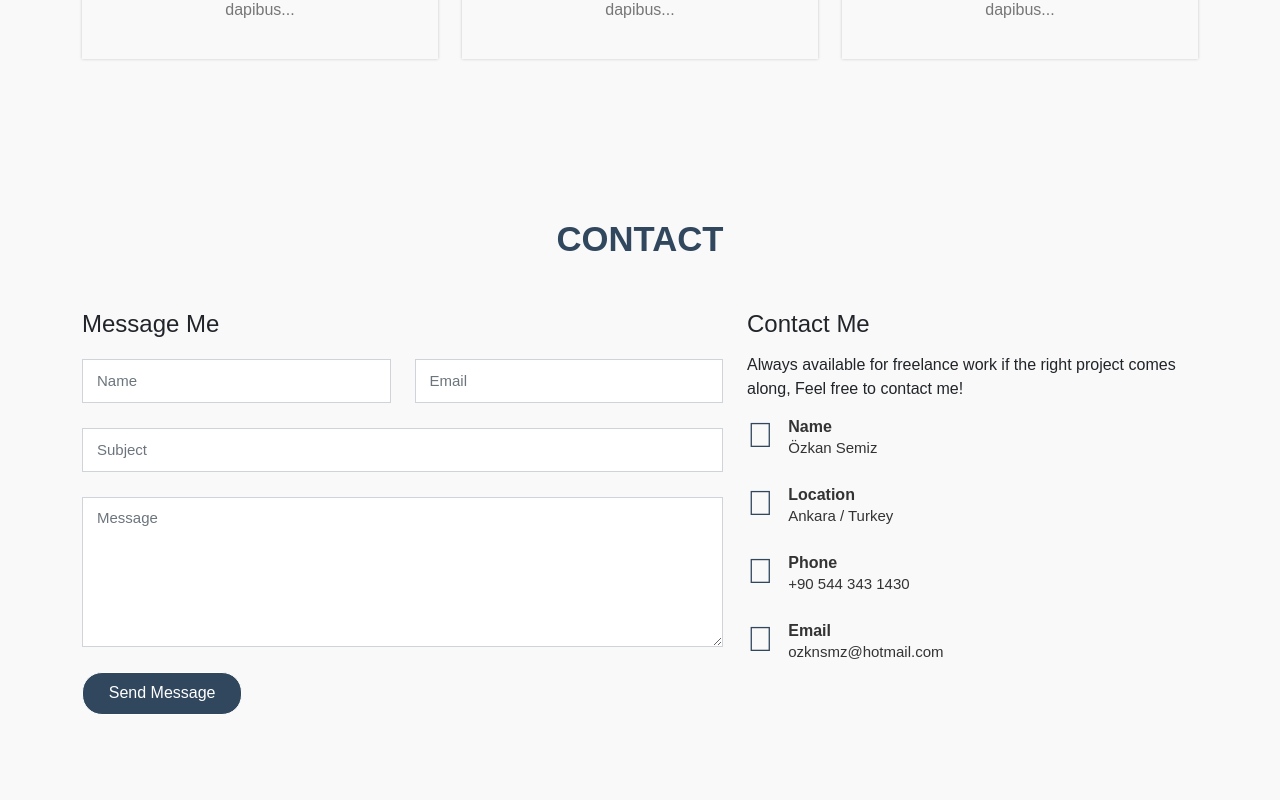
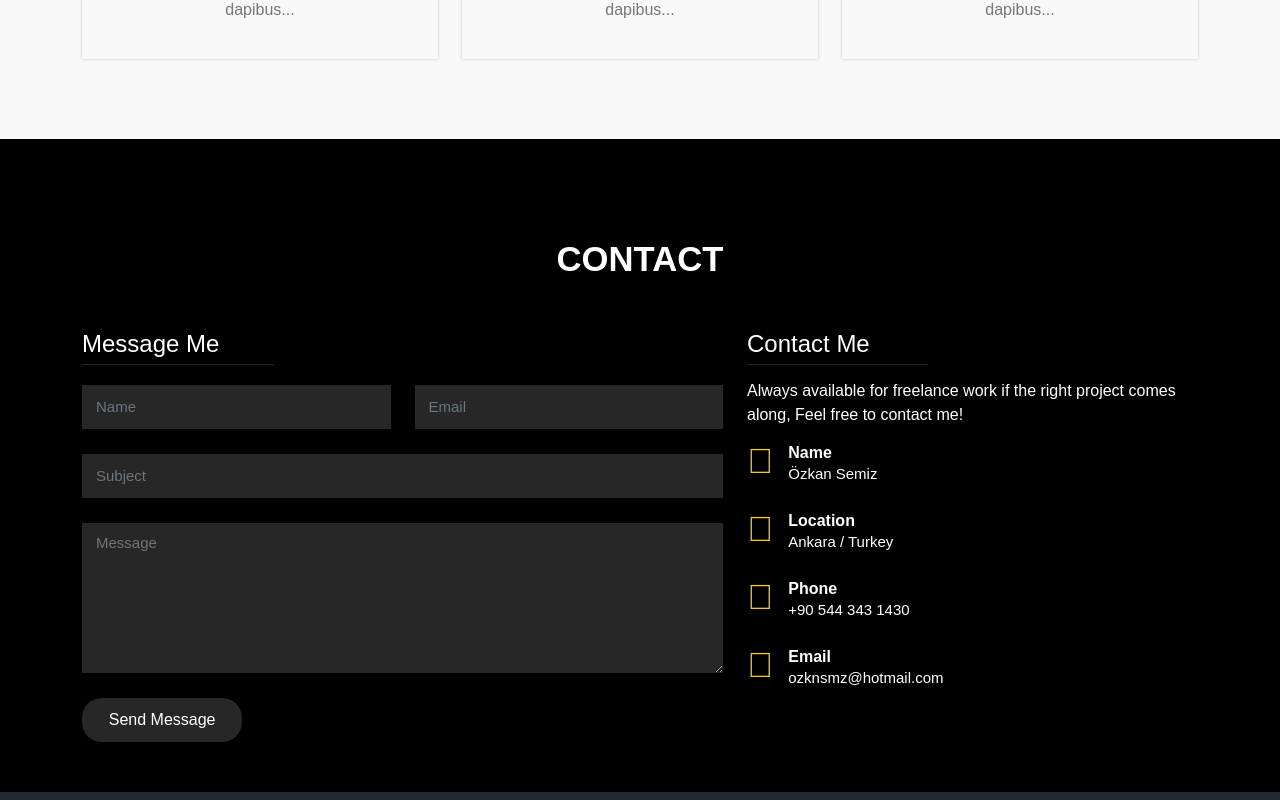
Before and after one commit to ozknsmz/Personal-Website, a React (Create React App) app: page / in a window 1280 px wide. Shown: the part 4320-5120 px from the top of the page. Built offline with nearby package versions, Linux system fonts and the light colour scheme.

Commit message:
Contact page fixed

```diff
--- a/src/Components/Contact/Contact.jsx
+++ b/src/Components/Contact/Contact.jsx
@@ -1,11 +1,9 @@
-import './contact.scss'
+import "./contact.scss";
 
 export default function Contact() {
   return (
     <div className="Contact" id="contact">
-            <h3 className="education-title">
-                CONTACT
-            </h3>
+      <h3 className="education-title">CONTACT</h3>
       <div className="container">
         <div className="row">
           <div className="col-12">
@@ -18,19 +16,47 @@ export default function Contact() {
                       <h4 className="content-title">Message Me</h4>
                       <div className="row">
                         <div className="col-12 col-md-6 form-group">
-                                                    <input className="form-control" type="text" name="Name" id="contact-name" placeholder="Name" required />
+                          <input
+                            className="form-control"
+                            type="text"
+                            name="Name"
+                            id="contact-name"
+                            placeholder="Name"
+                            required
+                          />
                         </div>
                         <div className="col-12 col-md-6 form-group">
-                                                    <input className="form-control" type="text" name="Email" id="contact-email" placeholder="Email" required />
+                          <input
+                            className="form-control"
+                            type="text"
+                            name="Email"
+                            id="contact-email"
+                            placeholder="Email"
+                            required
+                          />
                         </div>
                         <div className="col-12 form-group">
-                                                    <input className="form-control" type="text" name="Subject" id="contact-subject" placeholder="Subject" required />
+                          <input
+                            className="form-control"
+                            type="text"
+                            name="Subject"
+                            id="contact-subject"
+                            placeholder="Subject"
+                            required
+                          />
                         </div>
                         <div className="col-12 form-group">
-                                                    <textarea class="form-control" id="contact-message" name="Message" placeholder="Message" ></textarea>
+                          <textarea
+                            class="form-control"
+                            id="contact-message"
+                            name="Message"
+                            placeholder="Message"
+                          ></textarea>
                         </div>
                         <div className="col-12 form-submit">
-                                                    <button type="button" class="btn btn-primary">Send Message</button>
+                          <button type="button">
+                            <span>Send Message</span>
+                          </button>
                         </div>
                       </div>
                     </form>
@@ -39,37 +65,52 @@ export default function Contact() {
                   <div className="col-12 col-lg-5">
                     <div className="contact-info">
                       <h4 className="content-title">Contact Me</h4>
-                                            <p class="info-description">Always available for freelance work if the right project comes along, Feel free to contact me!</p>
+                      <p class="info-description">
+                        Always available for freelance work if the right project
+                        comes along, Feel free to contact me!
+                      </p>
                       <ul>
                         <li>
-                                                    <span><i class="fa fa-map-marker"><br /></i></span>
+                          <span>
+                            <i class="fa fa-map-marker">
+                              <br />
+                            </i>
+                          </span>
                           <div className="info-details">
                             <h6 className="info-type">Name</h6>
                             <span class="info-value">Özkan Semiz</span>
                           </div>
                         </li>
                         <li>
-                                                    <span><i class="fa fa-calendar"><br /></i></span>
+                          <span>
+                            <i class="fa fa-calendar">
+                              <br />
+                            </i>
+                          </span>
                           <div className="info-details">
                             <h6 className="info-type">Location</h6>
                             <span class="info-value">Ankara / Turkey</span>
                           </div>
                         </li>
                         <li>
-                                                    <span><i class="fa fa-phone"></i></span>
+                          <span>
+                            <i class="fa fa-phone"></i>
+                          </span>
                           <div className="info-details">
                             <h6 className="info-type">Phone</h6>
                             <span class="info-value">+90 544 343 1430</span>
                           </div>
-
                         </li>
                         <li>
-                                                    <span><i class="fa fa-envelope"></i></span>
+                          <span>
+                            <i class="fa fa-envelope"></i>
+                          </span>
                           <div className="info-details">
                             <h6 className="info-type">Email</h6>
-                                                        <a href="mailto:ozknsmz@hotmail.com">ozknsmz@hotmail.com</a>
+                            <a href="mailto:ozknsmz@hotmail.com">
+                              ozknsmz@hotmail.com
+                            </a>
                           </div>
-
                         </li>
                       </ul>
                     </div>
@@ -81,5 +122,5 @@ export default function Contact() {
         </div>
       </div>
     </div>
-    )
+  );
 }
--- a/src/Components/Contact/contact.scss
+++ b/src/Components/Contact/contact.scss
@@ -1,89 +1,114 @@
-.Contact{
-    background-color: #f9f9f9;
-    padding-top: 80px;
-    padding-bottom: 120px;
-    .education-title{
+.Contact {
+    background-color: #000000;
+    padding-top: 100px;
+    padding-bottom: 50px;
+
+    .education-title {
       text-align: center;
       margin-bottom: 50px;
-        color: #30475E;
+      color: #fff;
       font-size: 26pt;
       font-weight: 700;
     }
-.container{
-    .contact-form{
-    @media screen and (max-width:991px){
+    .container {
+      .contact-form {
+        @media screen and (max-width: 991px) {
           padding-bottom: 20px;
         }
-        .content-title{
+        .content-title {
+          width: 30%;
+          border-bottom: solid 1px #272727;
+          padding-bottom: 5px;
           margin-bottom: 20px;
+          color: #fff;
         }
-        .form-group{
+        .form-group {
           margin-bottom: 25px;
-            .form-control{
+          .form-control {
+            border: none;
             border-radius: 0;
             font-size: 15px;
             height: 44px;
             padding: 9px 14px;
             color: #777;
+            background-color: #272727;
+            &:active {
+              border: none;
             }
-            #contact-message{
+          }
+          #contact-message {
             height: 150px;
           }
         }
       }
 
-    .form-submit{
-        button{
-            background-color: #30475E;
+      .form-submit {
+        button {
+          background-color: #272727;
           width: 25%;
           border-radius: 20px;
-            line-height: 1.8;
-            border-color: white;
-            @media screen and (max-width:1200px){
+          line-height: 2.6;
+          border: none;
+          cursor: pointer;
+          @media screen and (max-width: 1200px) {
             width: 32%;
           }
-            @media screen and (max-width:455px){
+          @media screen and (max-width: 455px) {
             width: 40%;
+          }
+          span {
+            color: #fff;
+          }
+          &:hover {
+            background: #f3ca2f;
+            transition: 0.5s;
           }
         }
       }
 
-    .contact-info{
-        @media screen and (max-width:991px){
+      .contact-info {
+        @media screen and (max-width: 991px) {
           padding-top: 50px;
           border-top: solid 1px;
         }
-        .info-description{
+        .content-title {
+          width: 40%;
+          border-bottom: solid 1px #272727;
+          padding-bottom: 5px;
+          color: #fff;
+        }
+        .info-description {
           padding-top: 6px;
+          color: #fff;
         }
-        ul{
+        ul {
           margin: 0;
           padding: 0;
           list-style-type: none;
           margin-top: 10px;
-            li{
+          li {
             display: flex;
-            color: #333;
+            color: #fff;
             margin-top: 15px;
             width: 49%;
-            .info-details{
+            .info-details {
               padding-left: 15px;
-                h6{
+              h6 {
                 font-weight: 600;
                 padding: 0;
                 margin: 0;
               }
-                a{
+              a {
                 text-decoration: none;
                 color: inherit;
                 font-size: 15px;
               }
-                .info-value{
+              .info-value {
                 font-size: 15px;
               }
             }
-            i{
-                color: #30475E;
+            i {
+              color: #f3ca2f;
               font-size: 35px;
               padding-bottom: 18px;
             }
```
Lines whose indentation alone changed are shown as unchanged.
